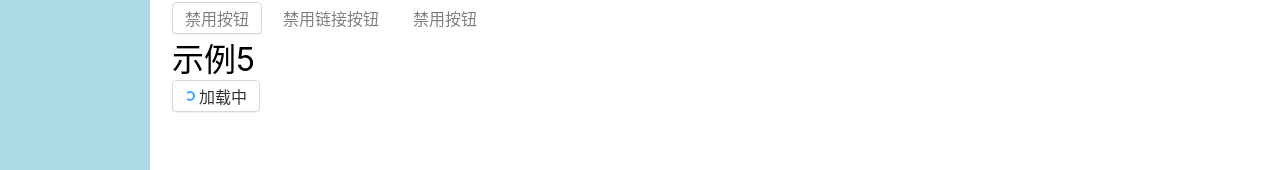
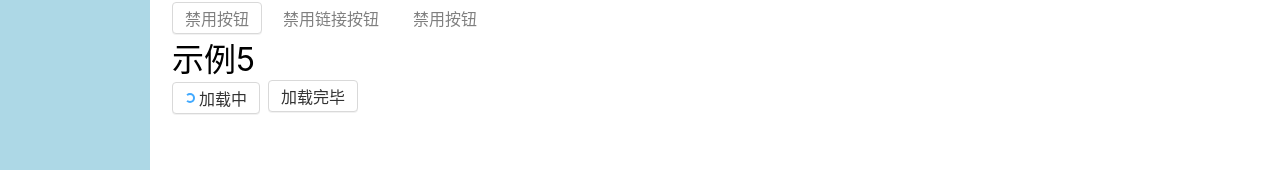
Before and after one commit to HHuangYQ/vue3-ui-Component-library, a Vue app: page /doc/button in a window 1280 px wide. Shown: the part 554-724 px from the top of the page. Built offline with nearby package versions, Linux system fonts and the light colour scheme.

Commit message:
基本完善Buttons组件样式

```diff
--- a/src/components/ButtonDemo.vue
+++ b/src/components/ButtonDemo.vue
@@ -49,6 +49,7 @@
     <div>
         <h1>示例5</h1>
         <Buttons loading>加载中</Buttons>
+         <Buttons>加载完毕</Buttons>
     </div>
 </template>
 
```
